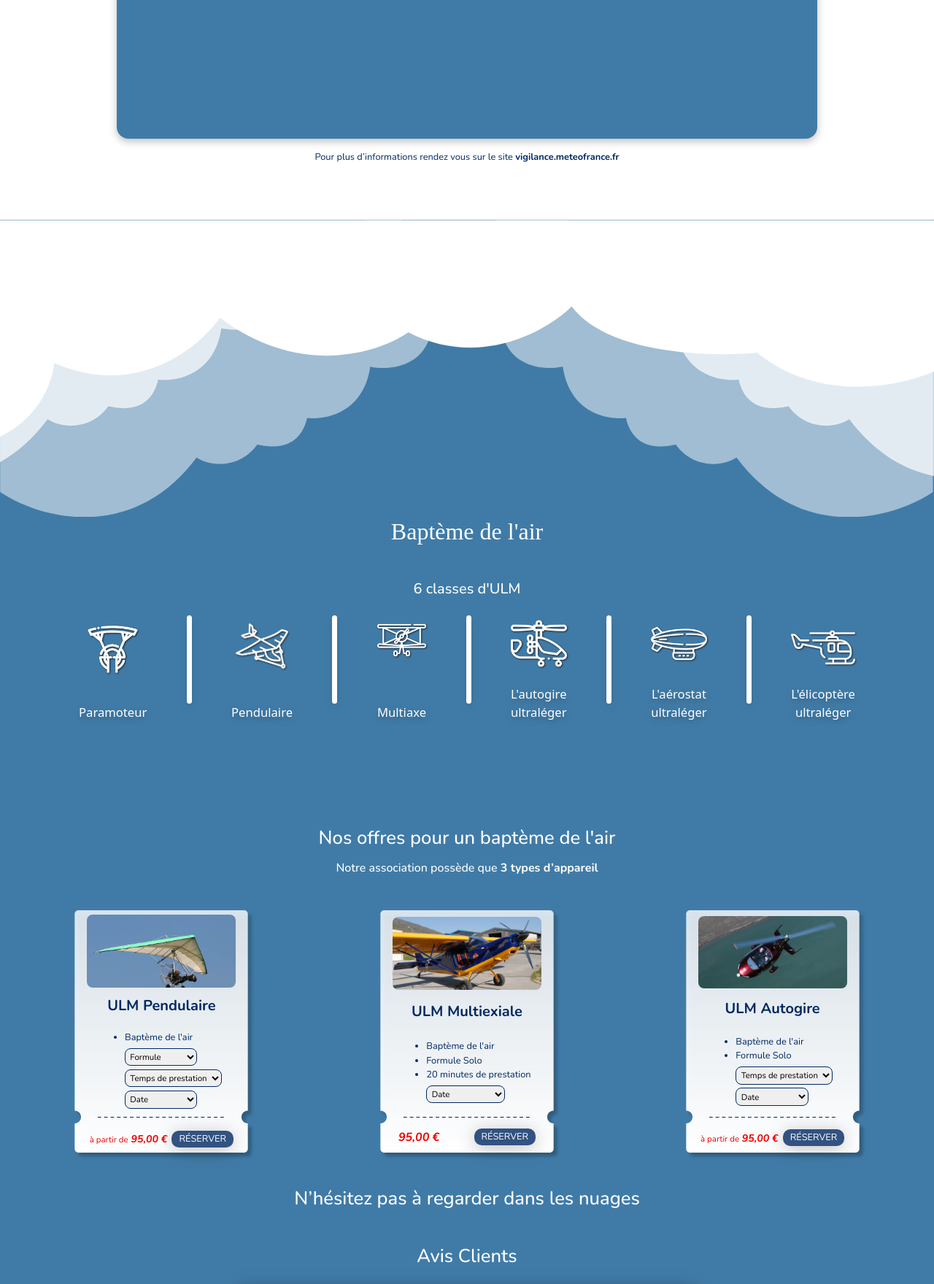
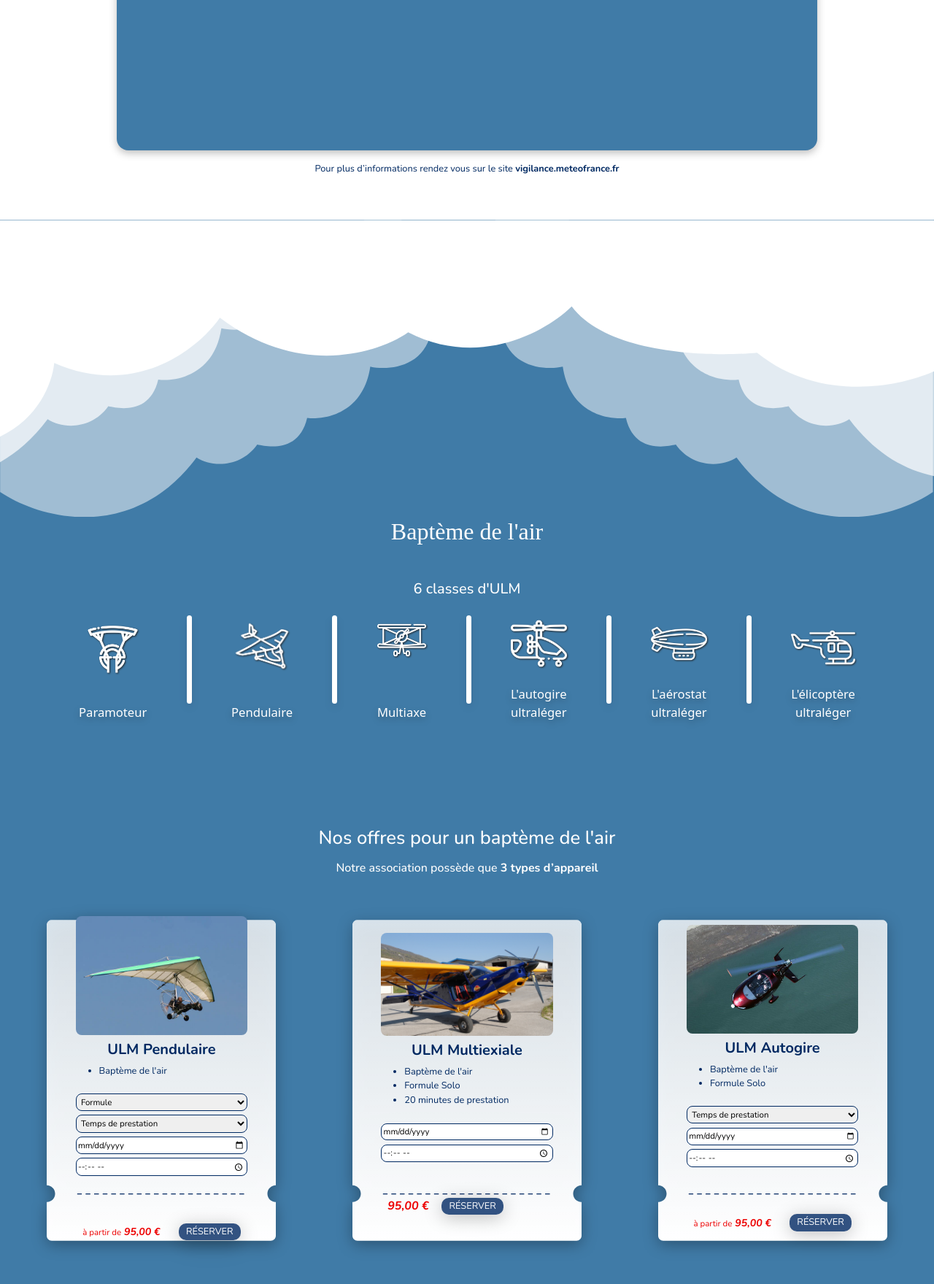
Before and after one commit to Glenn-Guillard-MMI/SAE303, a PHP site: page / in a window 1280 px wide. Shown: the part 1360-3119 px from the top of the page at 73% size. Run offline with PHP 8.4, Linux system fonts and the light colour scheme; some web fonts are replaced.

Commit message:
Commit envoie modification index

```diff
--- a/css/index.css
+++ b/css/index.css
@@ -58,8 +58,13 @@
     filter: drop-shadow(0px 4px 4px rgba(0, 0, 0, 0.25));
 }
 
-#backToTop a img {
+#fleche_haut {
     width: 4em;
+    transition: all 0.25s ease;
+}
+
+#backToTop:hover{
+
 }
 
 /*backToTop*/
@@ -75,14 +80,20 @@ nav {
 
 .lien_nav {
     font-size: 1vw;
-    padding: 0.5vw;
+    padding: 0.5vw 0.7vw 0.5vw 0.65vw;
     transition: all 0.25s ease;
+    border-radius: 34px;
+    border: 1px solid transparent;
     text-shadow: 6px 6px 7px rgba(0, 0, 0, 0.25);
 }
 
 .lien_nav:hover {
     background-color: #002962;
     border-radius: 34px;
+}
+
+.lien_nav:active {
+    border-color: #FFF;
 }
 
 #account {
@@ -183,6 +194,52 @@ h2 {
     color: #002962;
 }
 
+#width_meteo_lien{
+    width: fit-content;
+}
+
+.meteo_france {
+    transition: color ease 0.3s;
+    overflow: hidden;
+    position: relative;
+}
+
+.meteo_france:hover {
+    color: #2c3a5c;
+}
+
+
+.meteo_france::after {
+    content: '';
+    position: absolute;
+    bottom: 0;
+    left: 0;
+    width: 100%;
+    height: 0.1em;
+    background-color: #2c3a5c;
+    opacity: 0;
+    transition: opacity 300ms, transform 300ms;
+}
+
+.meteo_france:hover::after,
+.meteo_france:focus::after {
+    opacity: 1;
+    transform: translate3d(0, 0.2em, 0);
+}
+
+
+.meteo_france::after {
+    opacity: 1;
+    transform: translate3d(110%, 0, 0);
+}
+
+.meteo_france:hover::after,
+.meteo_france:focus::after {
+    transform: translate3d(0, 0, 0);
+}
+
+
+
 /*meteo*/
 
 /*barre*/
@@ -214,15 +271,15 @@ h2 {
 /*carte avion*/
 
 .img_card_bapteme {
-    width: 65%;
-    height: 30%;
+    width: 100%;
+    height: 35%;
 }
 
 .carte_avion {
     background-image: url("../img/SVG/card\ buy.svg");
     background-repeat: no-repeat;
     background-size: 100% 100%;
-    filter: drop-shadow(5px 5px 2px rgba(0, 0, 0, 0.25));
+    filter: drop-shadow(0px 5px 10px #00000050);;
 }
 
 .color-red-bapteme {
@@ -250,7 +307,7 @@ h2 {
 }
 
 .button_reserver_bapteme:hover {
-    border-radius: 15px;
+    border-radius: 10px;
     border: 2px solid #D4D4D4;
     background: #002962;
     box-shadow: 0px 15px 30px 0px rgba(0, 0, 0, 0.25);
@@ -267,6 +324,14 @@ h2 {
     margin-right: 0.5vw;
 }
 
+input[type="date"],input[type="time"] {
+    border: 1px solid #002962;
+    border-radius: 8px;
+    padding: 0.2em;
+    font-size: 0.9vw;
+    box-sizing: border-box;
+    cursor: pointer;
+}
 
 .custom-select {
     position: relative;
@@ -317,7 +382,7 @@ h2 {
 
 #formation2{
     margin-top: 15%;
-    height: 70vh;
+    height: 85vh;
 }
 
 .hauteur_container{
--- a/index.html
+++ b/index.html
@@ -1,3 +1,11 @@
+
+<!--
+
+  Copyright by Thomas Henry, Valentin Lamour, Jérôme Fabre et Glenn Guillard.
+  Tous droits réservés sur le site par ces membres.
+
+-->
+
 <!DOCTYPE html>
 <html lang=fr">
 
@@ -56,11 +64,11 @@
     </section>
   </nav>
   <section id="backToTop">
-    <a href="#"><img src="img/SVG/back_to_top.svg" alt="bouton remonte en haut de la page"></a>
+    <a href="#"><img id="fleche_haut" src="img/SVG/back_to_top.svg" alt="bouton remonte en haut de la page"></a>
   </section>
   <section class="d-flex flex-column justify-content-center align-items-center m-4">
     <h1 class="text-white" onclick="commence()">Bienvenue</h1>
-    <article id="font-local-header" class="text-white h6 font">à l'aéroclub de Frotey-les-Lure</article>
+    <article id="font-local-header" class="text-white h6 font">à l'Aéro Club de Frotey-les-Lure</article>
   </section>
   <div id="container_avion">
     <img id="avion_helice" src="img/avion.gif" alt="gif de l'animation de l'avion">
@@ -71,10 +79,10 @@
       <img class="w-100" src="img/SVG/nuage2fin.svg" alt="">
     </section>
     <section class="bg-white hauteur text-dark z-3">
-      <h3 class="text-center font color_meteo size-3">Météo à Frotey-les-Lure</h3>
+      <h3 class="text-center font color_meteo size-3 mb-4">Météo à Frotey-les-Lure</h3>
       <article class="bg-body w-75 h-75 m-auto rounded-4 font meteo">TEST</article>
-      <p class="color_meteo text-center font mt-3 size-2">Pour plus d’informations rendez vous sur le site <a
-          class="text-decoration-none fw-bold" target="_blank"
+      <p id="width_meteo_lien" class="color_meteo text-center font mt-3 size-2 overflow-hidden mx-auto">Pour plus
+        d’informations rendez vous sur le site <a class="text-decoration-none fw-bold meteo_france" target="_blank"
           href="https://vigilance.meteofrance.fr/fr/haute-saone">vigilance.meteofrance.fr</a></p>
     </section>
     <section class="">
@@ -132,78 +140,37 @@
     <h6 class="font text-white text-center mt-3">Notre association possède que <strong>3 types d’appareil </strong></h6>
     <article class="container-fluid font mt-5">
       <div class="d-flex justify-content-around">
+
         <div class="carte_avion w-25 d-flex justify-content-around align-items-center flex-column color-blue-bapteme">
-          <img class="img_card_bapteme mx-auto rounded-3 object-fit-cover" src="img/pendulaire.jpg"
+          <div class="w-75">
+            <img class="img_card_bapteme mx-auto mt-2 rounded-3 object-fit-cover" src="img/pendulaire.jpg"
               alt="ULM pendulaire">
-          <h5 class="font-wheight-bapteme">ULM Pendulaire</h5>
-          <ul class="d-flex flex-column">
+            <h5 class="font-wheight-bapteme text-center mt-2">ULM Pendulaire</h5>
+            <div class="d-flex flex-column mb-3">
+              <ul>
                 <li class="size-2">Baptème de l'air</li>
-            <div class="custom-select mt-1">
-              <select class="w-75">
+              </ul>
+              <div class="custom-select mt-1 mx-auto w-100">
+                <select class="w-100">
                   <option value="" disabled selected>Formule</option>
                   <option value="">Solo</option>
                   <option value="">Duo</option>
                 </select>
               </div>
-            <div class="custom-select mt-1">
+              <div class="custom-select mt-1 mx-auto w-100">
                 <select class="w-100">
                   <option value="" disabled selected>Temps de prestation</option>
                   <option value>20 minutes</option>
                   <option value>30 minutes</option>
                 </select>
               </div>
-            <div class="custom-select mt-1">
-              <select class="w-75">
-                <option value="" disabled selected>Date</option>
-              </select>
+              <div class="mt-1 mx-auto w-100">
+                <input class="w-100" type="date">
               </div>
-          </ul>
-          <div class="d-flex flex-row align-items-center justify-content-around color-red-bapteme">
-            <div>
-              <p class="m-0"><span class="non-strong-text">à partir de</span><strong
-                  class="strong-text fst-italic">95,00
-                  €</strong></p>
-            </div>
-            <input type="button" value="RÉSERVER" class="button_reserver_bapteme px-2 text-white">
+              <div class="mt-1 mb-5">
+                <input class="w-100" type="time">
               </div>
             </div>
-        <div class=" carte_avion  w-25 d-flex justify-content-around align-items-center flex-column color-blue-bapteme">
-          <img class="img_card_bapteme mx-auto rounded-3 object-fit-cover" src="img/cours-5.jpg" alt="ULM multiexiale">
-          <h5 class="font-wheight-bapteme">ULM Multiexiale</h5>
-          <ul class="d-flex flex-column">
-            <li class="size-2">Baptème de l'air</li>
-            <li class="size-2">Formule Solo</li>
-            <li class="size-2">20 minutes de prestation</li>
-            <div class="custom-select mt-1">
-              <select class="w-75">
-                <option value="" disabled selected>Date</option>
-              </select>
-            </div>
-          </ul>
-          <div class="d-flex flex-row align-items-center justify-content-around color-red-bapteme w-75">
-            <p class="m-0"><strong class="fst-italic">95,00 €</strong></p>
-            <input type="button" value="RÉSERVER" class="button_reserver_bapteme px-2 text-white">
-          </div>
-        </div>
-        <div class=" carte_avion  w-25 d-flex justify-content-around align-items-center flex-column color-blue-bapteme">
-          <img class="img_card_bapteme mx-auto rounded-3 object-fit-cover" src="img/slide-3.jpg" alt="ULM autogire">
-          <h5 class="font-wheight-bapteme">ULM Autogire</h5>
-          <ul class="d-flex flex-column">
-            <li class="size-2">Baptème de l'air</li>
-            <li class="size-2">Formule Solo</li>
-            <div class="custom-select mt-1">
-              <select class="w-100">
-                <option value="" disabled selected>Temps de prestation</option>
-                <option value>20 minutes</option>
-                <option value>45 minutes</option>
-              </select>
-            </div>
-            <div class="custom-select mt-1">
-              <select class="w-75">
-                <option value="" disabled selected>Date</option>
-              </select>
-            </div>
-          </ul>
             <div class="d-flex flex-row align-items-center justify-content-around color-red-bapteme">
               <div>
                 <p class="m-0"><span class="non-strong-text">à partir de</span><strong
@@ -214,8 +181,69 @@
             </div>
           </div>
         </div>
+
+        <div class=" carte_avion  w-25 d-flex justify-content-around align-items-center flex-column color-blue-bapteme">
+          <div class="w-75">
+            <img class="img_card_bapteme mx-auto rounded-3 object-fit-cover" src="img/cours-5.jpg"
+              alt="ULM multiexiale">
+            <h5 class="font-wheight-bapteme text-center mt-2">ULM Multiexiale</h5>
+            <div class="d-flex flex-column">
+              <ul>
+                <li class="size-2">Baptème de l'air</li>
+                <li class="size-2">Formule Solo</li>
+                <li class="size-2">20 minutes de prestation</li>
+              </ul>
+              <div class="mt-1 mx-auto w-100">
+                <input class="w-100" type="date">
+              </div>
+              <div class="mt-1 mx-auto w-100 mb-5">
+                <input class="w-100" type="time">
+              </div>
+            </div>
+            <div class="d-flex flex-row align-items-center justify-content-around color-red-bapteme w-75">
+              <p class="m-0"><strong class="fst-italic">95,00 €</strong></p>
+              <input type="button" value="RÉSERVER" class="button_reserver_bapteme px-2 text-white">
+            </div>
+          </div>
+        </div>
+
+        <div class=" carte_avion  w-25 d-flex justify-content-around align-items-center flex-column color-blue-bapteme">
+          <div class="w-75">
+            <img class="img_card_bapteme mx-auto rounded-3 object-fit-cover" src="img/slide-3.jpg" alt="ULM autogire">
+            <h5 class="font-wheight-bapteme text-center mt-2">ULM Autogire</h5>
+            <div class="d-flex flex-column mb-3">
+              <ul>
+                <li class="size-2">Baptème de l'air</li>
+                <li class="size-2">Formule Solo</li>
+              </ul>
+              <div class="custom-select mt-1">
+                <select class="w-100">
+                  <option value="" disabled selected>Temps de prestation</option>
+                  <option value>20 minutes</option>
+                  <option value>45 minutes</option>
+                </select>
+              </div>
+              <div class="mt-1">
+                <input class="w-100" type="date">
+              </div>
+              <div class="mt-1 mb-5">
+                <input class="w-100" type="time">
+              </div>
+            </div>
+            <div class="d-flex flex-row align-items-center justify-content-around color-red-bapteme">
+              <div>
+                <p class="m-0"><span class="non-strong-text">à partir de</span><strong
+                    class="strong-text fst-italic">95,00
+                    €</strong></p>
+              </div>
+              <input type="button" value="RÉSERVER" class="button_reserver_bapteme px-2 text-white">
+            </div>
+          </div>
+        </div>
+      </div>
     </article>
   </section>
+
   <h3 class="font text-white text-center mt-5 size-3">N’hésitez pas à regarder dans les nuages</h3>
   <section class="font">
     <h3 class="text-white text-center mt-5 size-3">Avis Clients</h3>
@@ -264,7 +292,7 @@
         </ul>
         <div class="d-flex flex-row justify-content-around align-items-center w-100">
           <p class="color-red-bapteme fst-italic m-0 size-3">1200 €</p>
-          <input type="button" value="S'inscrire" class="button_reserver_bapteme px-2 text-white">
+          <input type="button" value="S'INSCRIRE" class="button_reserver_bapteme px-2 text-white">
         </div>
       </article>
 
@@ -282,7 +310,7 @@
         </ul>
         <div class="d-flex flex-row justify-content-around align-items-center w-100">
           <p class="color-red-bapteme fst-italic m-0 size-3">450 €</p>
-          <input type="button" value="S'inscrire" class="button_reserver_bapteme px-2 text-white">
+          <input type="button" value="S'INSCRIRE" class="button_reserver_bapteme px-2 text-white">
         </div>
       </article>
 
@@ -299,7 +327,7 @@
         </ul>
         <div class="d-flex flex-row justify-content-around align-items-center w-100">
           <p class="font fst-italic color-red-bapteme size-3 m-0">180 €</p>
-          <input type="button" value="S'inscrire" class="button_reserver_bapteme px-2 text-white">
+          <input type="button" value="S'INSCRIRE" class="button_reserver_bapteme px-2 text-white">
         </div>
       </article>
     </div>
@@ -341,15 +369,15 @@
         <h2 class="font text-center mt-3 size-5">500 €</h2>
         <div class="w-75 rounded-5 barre-horizontale mx-auto"></div>
         <h4 class="text-center mt-3">Forfait initiation</h4>
-        <ul class=" mt-3">
+        <ul class="px-5 mt-3">
           <li>Idéal pour s'initier au pilotage</li>
-          <li class="mt-2">5 vols avec un instructeur du club</li>
-          <li class="mt-2">5h de vol</li>
-          <li class="mt-2">Idéal pour se faire une idée</li>
-          <li class="mt-2">Essence comprise</li>
+          <li class="mt-3">5 vols avec un instructeur du club</li>
+          <li class="mt-3">5h de vol</li>
+          <li class="mt-3">Idéal pour se faire une idée</li>
+          <li class="mt-3">Essence comprise</li>
         </ul>
-        <div class="d-flex justify-content-center my-auto">
-          <input type="button" value="S'INSCRIRE" class="button_reserver_bapteme px-2 text-white w-50 fs-4">
+        <div class="d-flex justify-content-center my-auto mt-4">
+          <input type="button" value="S'INSCRIRE" class="button_reserver_bapteme px-2 text-white w-50 fs-4 mt-4">
         </div>
       </article>
 
@@ -357,15 +385,15 @@
         <h2 class="font text-center mt-3 size-5">90 €/h</h2>
         <div class="w-75 rounded-5 barre-horizontale mx-auto"></div>
         <h4 class="text-center mt-3">Forfait membre</h4>
-        <ul class=" mt-3">
+        <ul class="mt-3 px-5">
           <li>Prix pour les 10 premières heures</li>
-          <li class="mt-2">Cotisation club 105 €</li>
-          <li class="mt-2">Cotisation moins de 25 ans 60 €</li>
-          <li class="mt-2">Assurance comprise</li>
-          <li class="mt-2">Avoir licence FFFPLUM ou FFW</li>
+          <li class="mt-3">Cotisation club 105 €</li>
+          <li class="mt-3">Cotisation moins de 25 ans 60 €</li>
+          <li class="mt-3">Assurance comprise</li>
+          <li class="mt-3">Avoir licence FFFPLUM ou FFW</li>
         </ul>
-        <div class="d-flex justify-content-center my-auto">
-          <input type="button" value="S'INSCRIRE" class="button_reserver_bapteme px-2 text-white w-50 fs-4">
+        <div class="d-flex justify-content-center my-auto mt-4">
+          <input type="button" value="S'INSCRIRE" class="button_reserver_bapteme px-2 text-white w-50 fs-4 mt-4">
         </div>
       </article>
 
@@ -373,15 +401,15 @@
         <h2 class="font text-center mt-3 size-5">64 €/h</h2>
         <div class="w-75 rounded-5 barre-horizontale mx-auto"></div>
         <h4 class="text-center mt-3">Forfait membre +40h</h4>
-        <ul class=" mt-3">
+        <ul class="mt-3 px-5">
           <li>+10 = 75 € par heure</li>
-          <li class="mt-2">+20 = 71 € par heure</li>
-          <li class="mt-2">+30 = 67 € par heure</li>
-          <li class="mt-2">Moins de 25 ans = -20%</li>
-          <li class="mt-2">Avoir licence FFFPLUM ou FFW</li>
+          <li class="mt-3">+20 = 71 € par heure</li>
+          <li class="mt-3">+30 = 67 € par heure</li>
+          <li class="mt-3">Moins de 25 ans = -20%</li>
+          <li class="mt-3">Avoir licence FFFPLUM ou FFW</li>
         </ul>
-        <div class="d-flex justify-content-center my-auto">
-          <input type="button" value="S'INSCRIRE" class="button_reserver_bapteme px-2 text-white w-50 fs-4">
+        <div class="d-flex justify-content-center my-auto mt-4">
+          <input type="button" value="S'INSCRIRE" class="button_reserver_bapteme px-2 text-white w-50 fs-4 mt-4">
         </div>
       </article>
     </div>
@@ -433,7 +461,7 @@
     voluptatem, consectetur aliquam id? Temporibus laborum nostrum tempora consequuntur, quo, voluptate id sequi, enim
     quisquam libero autem? Quisquam aspernatur sequi rerum molestiae sapiente iure fugiat magni voluptas praesentium
     quibusdam, quis quo voluptatum cumque exercitationem illo tenetur adipisci sint corrupti nostrum natus saepe,
-    placeat sed neque! Error veniam magni assumenda blanditiis. Teste !!!!
+    placeat sed neque! Error veniam magni assumenda blanditiis.
   </section>
 
   <script src="js/index.js"></script>
--- a/js/index.js
+++ b/js/index.js
@@ -16,10 +16,12 @@ function commence() {
   });
 }
 
-/*
-var largeurEcran = window.innerWidth || document.documentElement.clientWidth || document.body.clientWidth;
-var hauteurEcran = window.innerHeight || document.documentElement.clientHeight || document.body.clientHeight;
+var backToTop = document.getElementById('backToTop'),
+  fleche = document.getElementById('fleche_haut');
 
-// Affichez la taille de l'écran dans la console
-console.log('Largeur de l\'écran : ' + largeurEcran + ' pixels');
-console.log('Hauteur de l\'écran : ' + hauteurEcran + ' pixels');*/
+backToTop.addEventListener('mouseover', function () {
+  fleche.style.width = '3.5em';
+});
+backToTop.addEventListener('mouseout', function () {
+  fleche.style.width = '4em';
+});
```
Also changed, not shown: 1 other file. Lines whose indentation alone changed are shown as unchanged.
